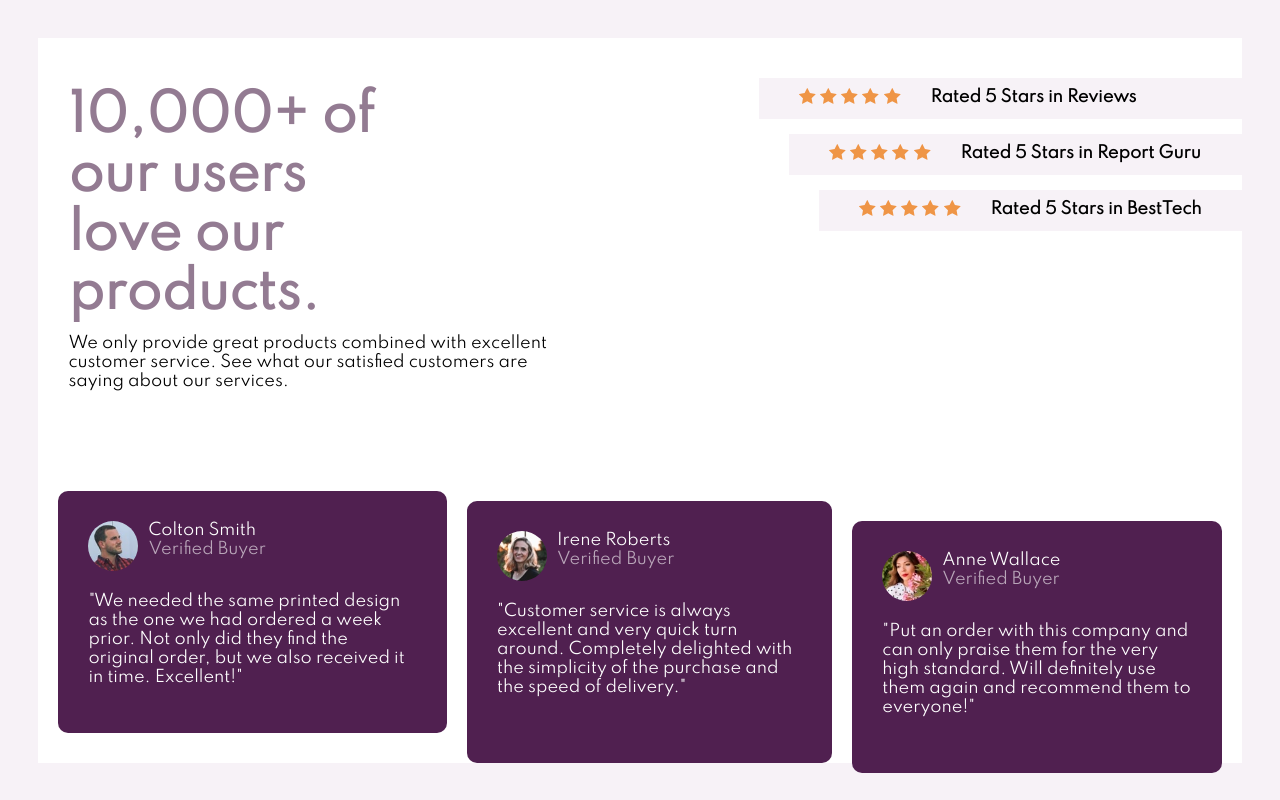
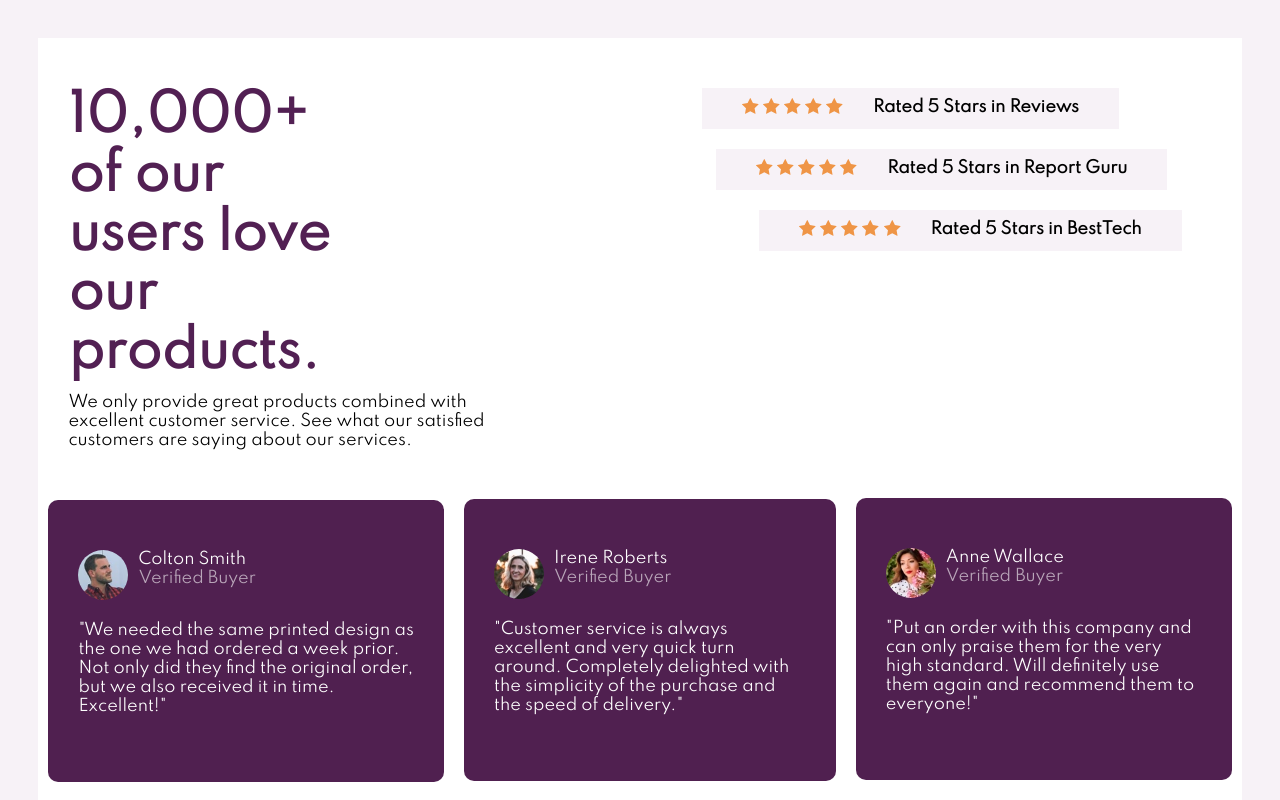
Before and after one commit to AtanasovCode/Social-proof-Frontend-Mentor-Challange, a plain HTML site: page index.html in a window 1280 px wide. Shown: the top 800 px of the page. Drawn offline with Linux system fonts and the light colour scheme.

Commit message:
Updated Commit

```diff
--- a/index.html
+++ b/index.html
@@ -21,21 +21,6 @@
     <title>Frontend Mentor | Social proof section</title>
 
     <!-- Feel free to remove these styles or customise in your own stylesheet 👍 -->
-    <style>
-      .attribution {
-        margin-top: 400px;
-        font-size: 11px;
-        text-align: center;
-        padding: 20px;
-        background-color: #001122;
-        color: white;
-      }
-      .attribution a {
-        color: hsl(228, 45%, 44%);
-        text-decoration: none;
-        color: dodgerblue;
-      }
-    </style>
   </head>
   <body>
     <div class="body-container">
--- a/style.css
+++ b/style.css
@@ -2,7 +2,7 @@ body {
   margin: 3%;
   background-color: hsl(300, 24%, 96%);
   font-family: 'Spartan', sans-serif;
-  height: 70vh;
+  height: 100vh;
 }
 
 
@@ -19,7 +19,7 @@ body {
 .title {
   margin: 10px 350px 10px 30px;
   font-weight: 900;
-  color: hsl(303, 10%, 53%);
+  color: #522053;
   font-size: 50px;
 }
 
@@ -32,26 +32,36 @@ body {
 }
 
 
-
-.rating-2 {
-  margin-left: 30px;
-  margin-top: 15px;
-}
-
-.rating-3 {
-  margin-left: 60px;
-  margin-top: 15px;
-}
-
 .stars {
   margin-right: 30px;
 }
+
+.star-ratings {
+  margin-right: 50px;
+  width: 500px;
+  display: flex;
+  flex-direction: column;
+}
+
 
 .rating-1, .rating-2, .rating-3 {
   background-color: hsl(300, 24%, 96%);
   padding: 10px 20px;
   display: flex;
   font-weight: 700;
+  margin: 10px;
+}
+
+.rating-1 {
+  align-self: flex-start;
+}
+
+.rating-2 {
+  align-self: center;
+}
+
+.rating-3 {
+  align-self: flex-end;
 }
 
 .reviewers
@@ -80,9 +90,9 @@ body {
 
 
 .reviews {
+  height: 340px;
   display: flex;
-  margin: 50px 10px;
-  background-color: white;
+  flex-direction: row;;
 }
 
 
@@ -90,7 +100,7 @@ body {
 
 
 .review-1, .review-2, .review-3 {
-  padding: 30px;
+  padding: 50px 30px;
   background-color: hsl(300, 43%, 22%);
   color: white;
   text-align: left;
@@ -100,14 +110,16 @@ body {
   flex-direction: column;
 }
 
+.review-1 {
+  align-self: flex-start;
+}
+
 .review-2 {
-  margin-top: 40px;
-  margin-bottom: -0.1px;
+  align-self: center;
 }
 
 .review-3 {
-  margin-top: 60px;
-  margin-bottom: -10px;
+  align-self: flex-end;
 }
 
 
@@ -120,19 +132,51 @@ body {
   opacity: 0.6;
 }
 
+@media (max-width: 1000px)
+{
+  .review-1, .review-2, .review-3 {
+    align-self: center;
+  }
+}
 
-@media (max-width: 600px)
-{
+
+@media (max-width: 700px) {
   .main-container {
     flex-direction: column;
     text-align: center;
   }
-  .star-ratings {
+  .rating-1, .rating-2, .rating-3 {
     flex-direction: column;
-    display: block;
+    align-self: center;
   }
 
   .reviews {
     flex-direction: column;
   }
+
+  .review-1, .review-2, .review-3 {
+    align-self: center;
+  }
+
+  .title {
+    margin: 0px;
+  }
+
 }
+
+
+.attribution {
+  font-size: 11px;
+  text-align: center;
+  padding: 20px;
+  background-color: #001122;
+  color: white;
+  margin-top: 600px;
+}
+
+
+.attribution a {
+  color: hsl(228, 45%, 44%);
+  text-decoration: none;
+  color: dodgerblue;
+}
```
